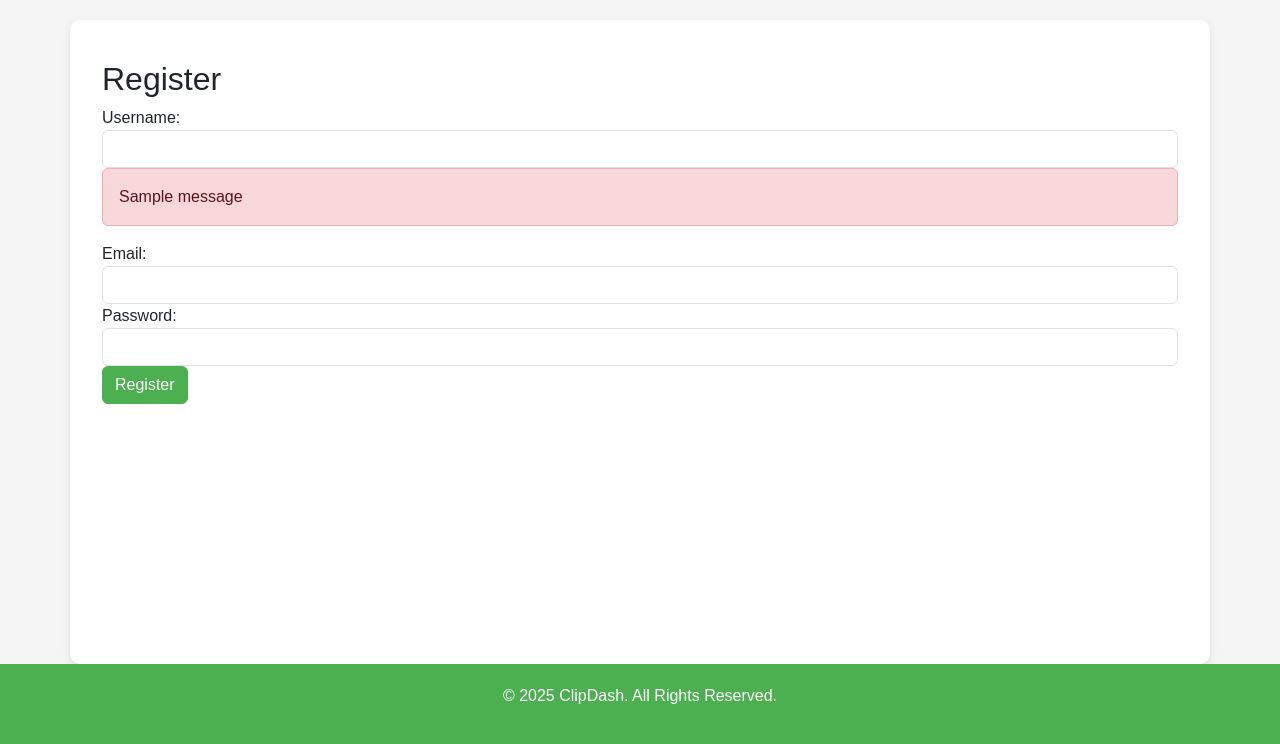
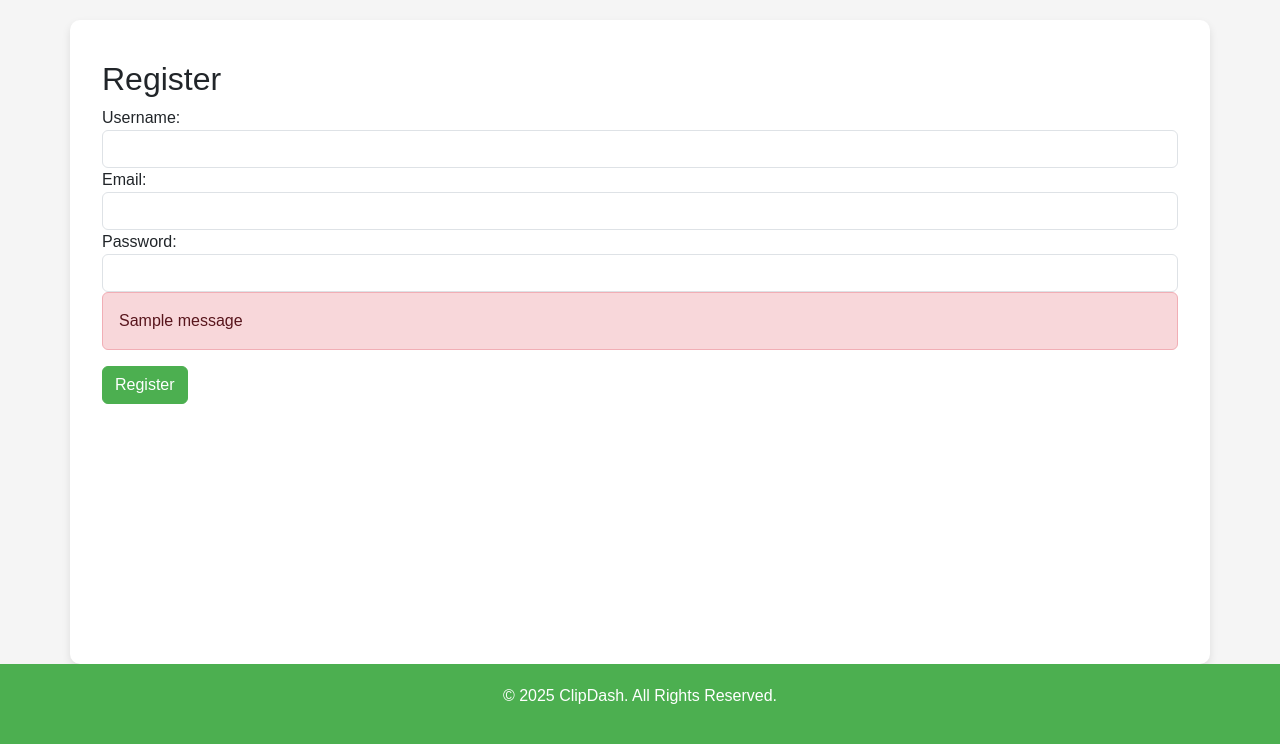
Before and after one commit to Mohib70/ClipDash, a Django app: page /register/ in a window 1280 px wide. Shown: the part 56-800 px from the top of the page. Run offline with Django 5.2, Linux system fonts and the light colour scheme; tables that the repository leaves empty hold one stand-in row (values such as "Sample post"); one stand-in notice (Sample message) is shown.

Commit message:
Update register.html

```diff
--- a/templates/register.html
+++ b/templates/register.html
@@ -4,25 +4,39 @@
 {% block content %}
   <div class="container">
     <h2>Register</h2>
+
+    <!-- Form for user registration -->
     <form method="POST" id="register-form">
       {% csrf_token %}
+
+      <!-- Username field -->
       <div class="form-group">
         <label for="username">Username:</label>
         <input type="text" class="form-control" id="username" name="username" required>
-        {% if messages %}
-          {% for message in messages %}
-            <div class="alert alert-danger">{{ message }}</div>
-          {% endfor %}
-        {% endif %}
       </div>
+
+      <!-- Email field -->
       <div class="form-group">
         <label for="email">Email:</label>
         <input type="email" class="form-control" id="email" name="email" required>
       </div>
+
+      <!-- Password field -->
       <div class="form-group">
         <label for="password">Password:</label>
         <input type="password" class="form-control" id="password" name="password" required>
       </div>
+
+      <!-- Display any messages, e.g., validation errors -->
+      {% if messages %}
+        <div class="form-group">
+          {% for message in messages %}
+            <div class="alert alert-danger">{{ message }}</div>
+          {% endfor %}
+        </div>
+      {% endif %}
+
+      <!-- Register button -->
       <button type="submit" class="btn btn-primary">Register</button>
     </form>
   </div>
```
